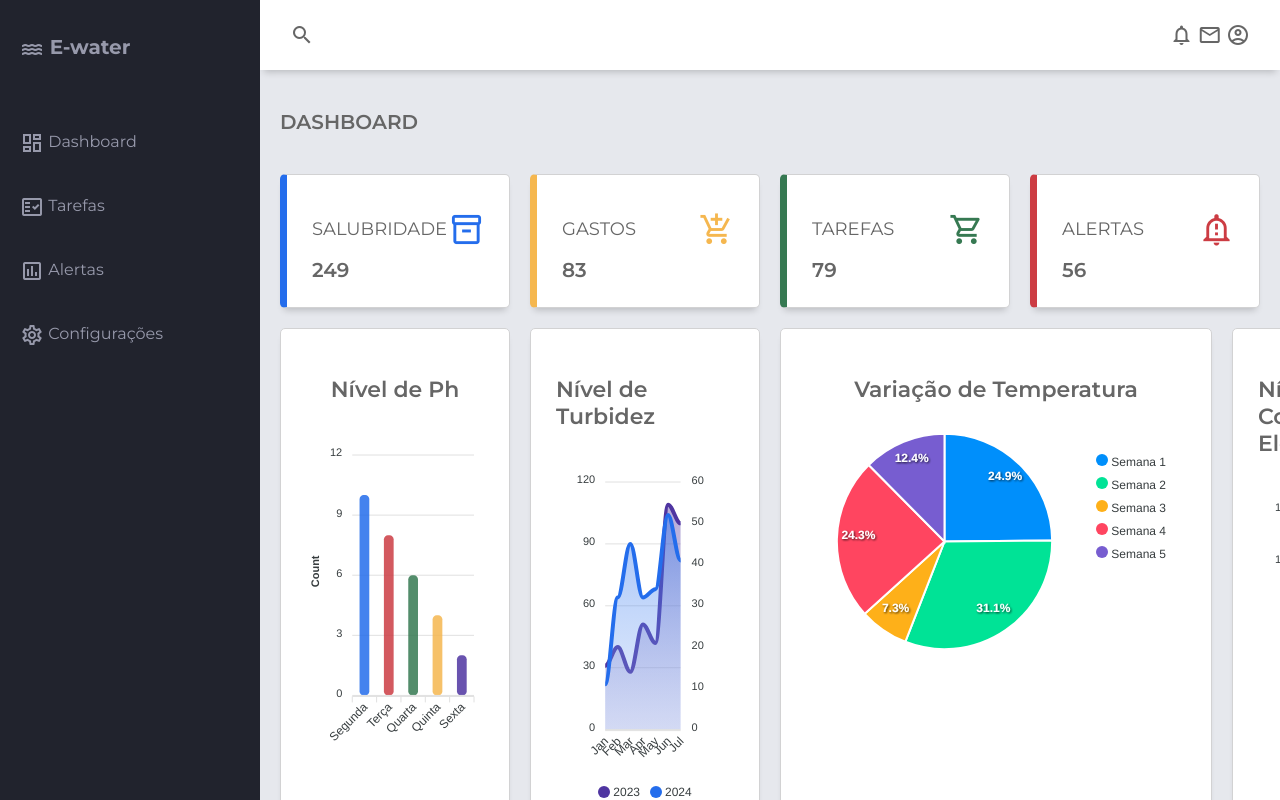
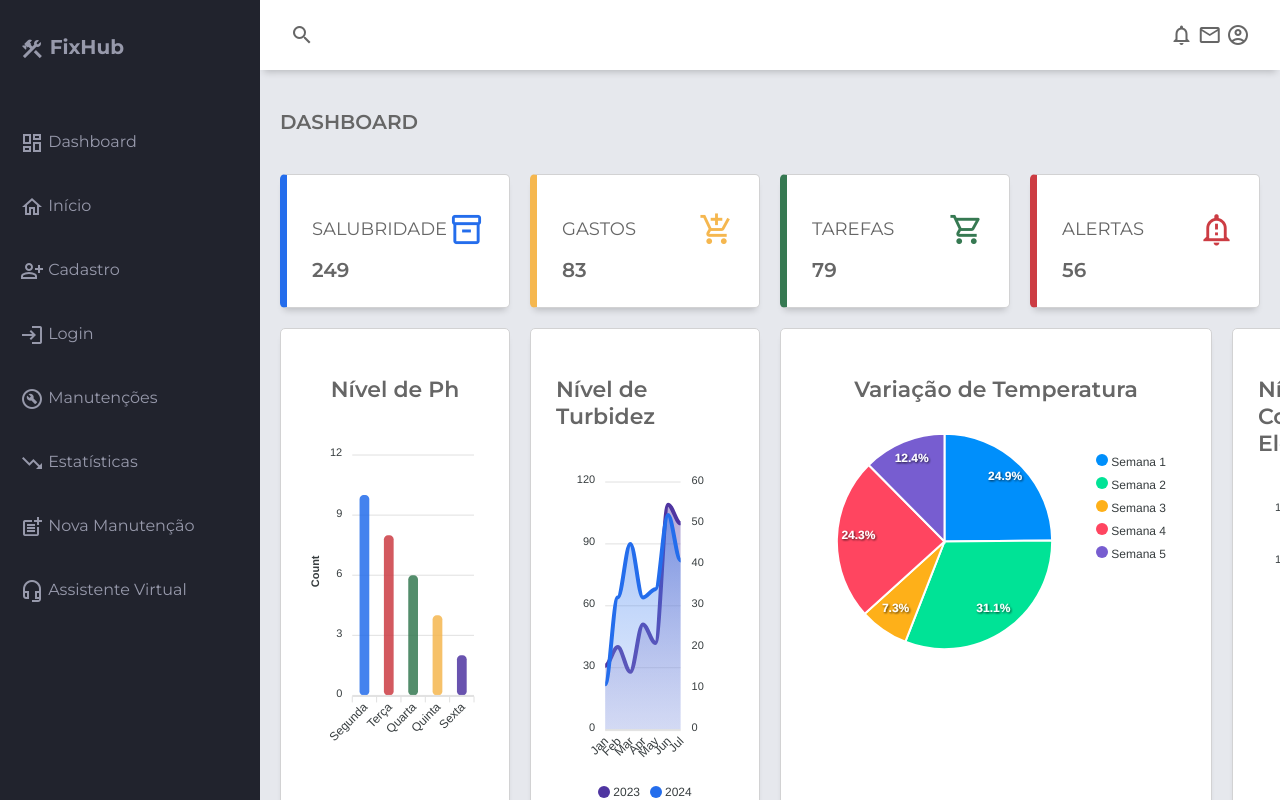
Before and after one commit to vannavent/FixHub, a plain HTML site: page index.html in a window 1280 px wide. Drawn offline with nearby package versions, Linux system fonts and the light colour scheme.

Commit message:
Update index.html

```diff
--- a/index.html
+++ b/index.html
@@ -34,7 +34,9 @@
     <aside id="sidebar">
       <div class="sidebar-title">
         <div class="sidebar-brand">
-            <span class="material-icons-outlined">water</span> E-water
+          <span class="material-icons-outlined">
+            construction
+            </span> FixHub
         </div>
         <span class="material-icons-outlined" onclick="closeSidebar()" style="cursor: pointer;">close</span>
       </div>
@@ -47,17 +49,51 @@
         </li>
         <li class="sidebar-list-item">
           <a href="#" target="_blank">
-              <span class="material-icons-outlined">fact_check</span> Tarefas
+            <span class="material-icons-outlined">
+              home
+              </span> Início
           </a>
         </li>
         <li class="sidebar-list-item">
           <a href="#" target="_blank">
-              <span class="material-icons-outlined">poll</span> Alertas
+            <span class="material-icons-outlined">
+              person_add_alt
+              </span> Cadastro
           </a>
         </li>
         <li class="sidebar-list-item">
           <a href="#" target="_blank">
-              <span class="material-icons-outlined">settings</span> Configurações
+            <span class="material-icons-outlined">
+              login
+              </span> Login
+          </a>
+        </li>
+        <li class="sidebar-list-item">
+          <a href="#" target="_blank">
+            <span class="material-icons-outlined">
+              build_circle
+              </span> Manutenções
+          </a>
+        </li>
+        <li class="sidebar-list-item">
+          <a href="#" target="_blank">
+            <span class="material-icons-outlined">
+              trending_down
+              </span> Estatísticas
+          </a>
+        </li>
+        <li class="sidebar-list-item">
+          <a href="#" target="_blank">
+            <span class="material-icons-outlined">
+              post_add
+              </span> Nova Manutenção
+          </a>
+        </li>
+        <li class="sidebar-list-item">
+          <a href="#" target="_blank">
+            <span class="material-icons-outlined">
+              headset_mic
+              </span> Assistente Virtual
           </a>
         </li>
       </ul>
```
Lines whose indentation alone changed are shown as unchanged.
